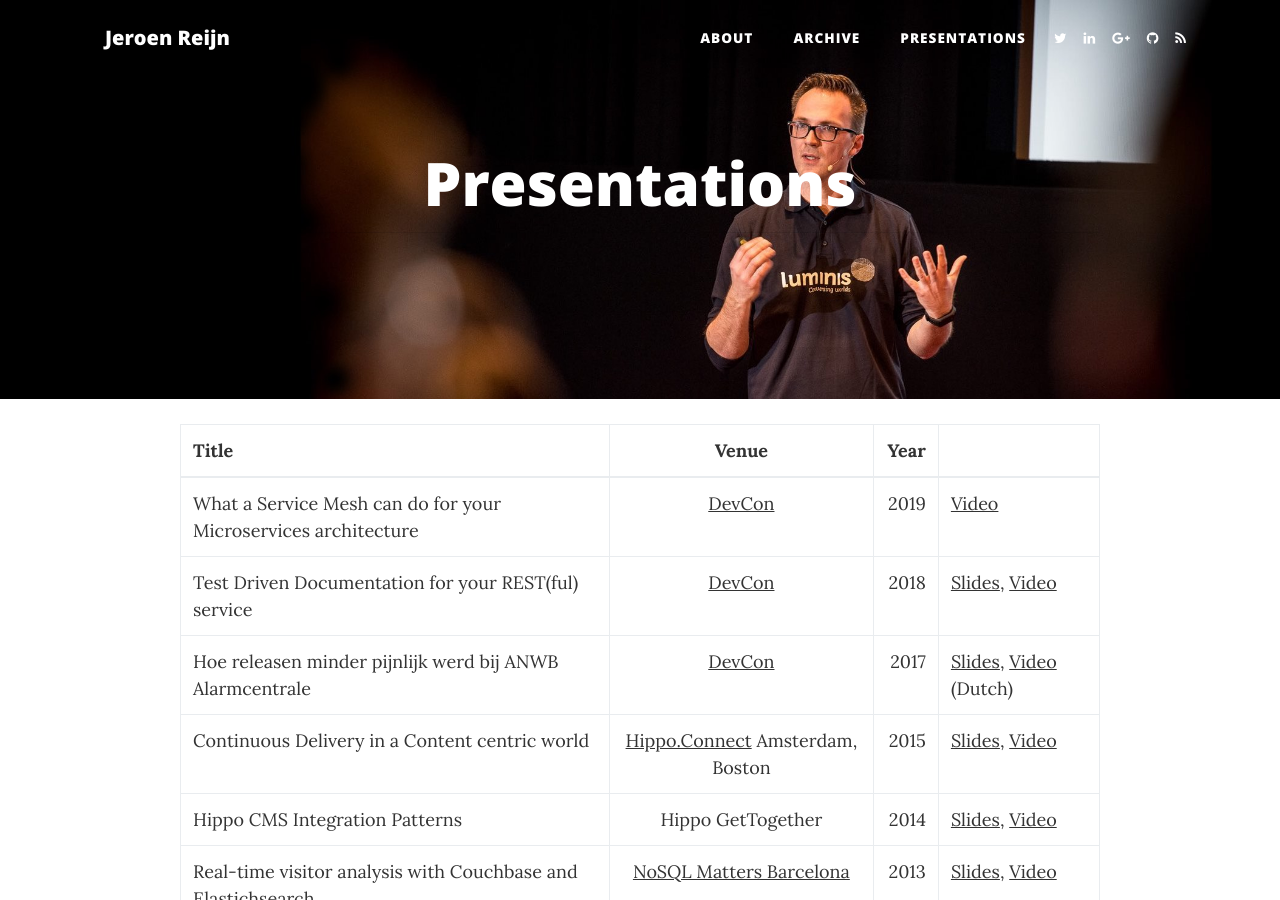
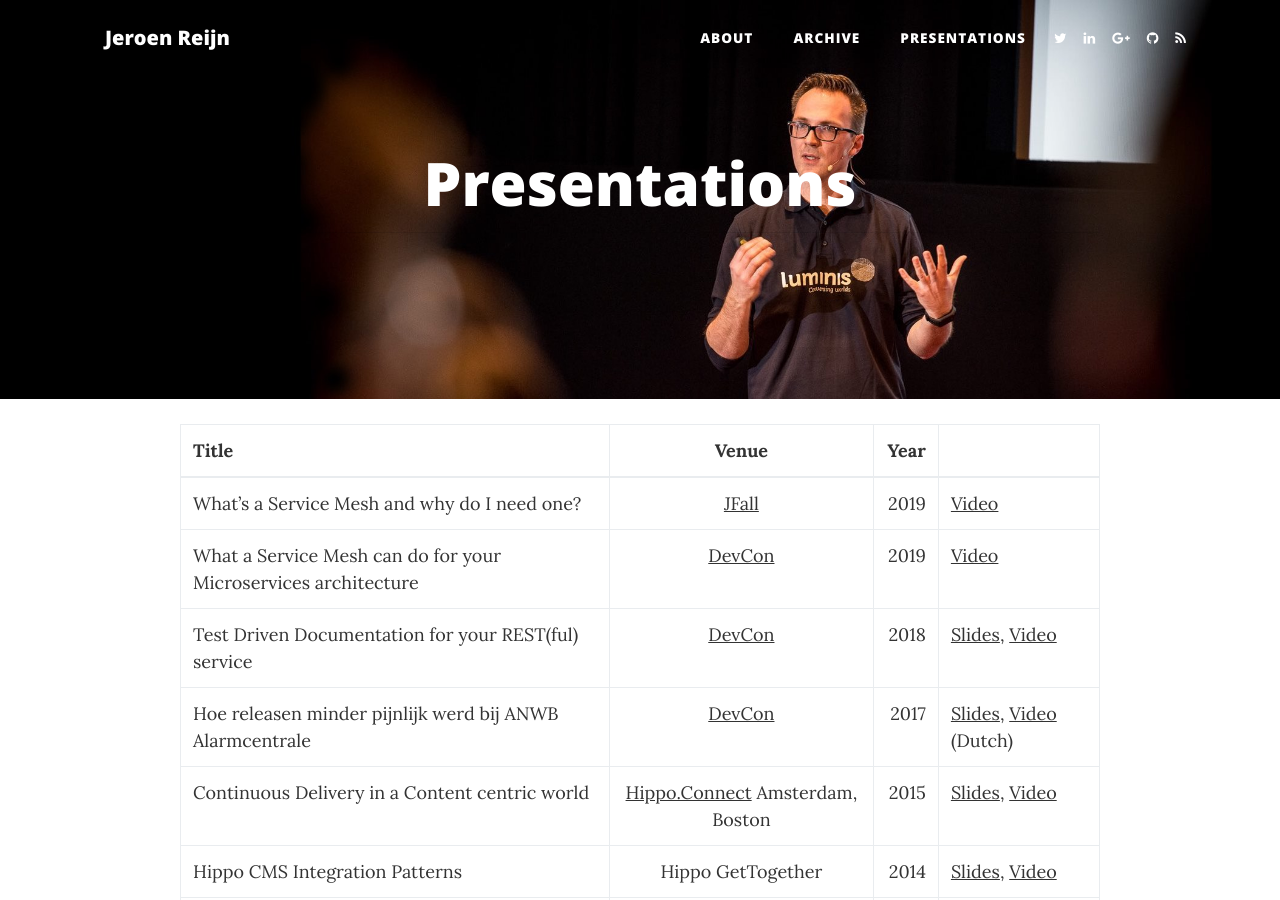
Before and after one commit to jreijn/jreijn.github.com, a Jekyll site: the page built from presentations.md, in a window 1280 px wide and 900 px high. Built offline with Jekyll 4.4.1, drawn with Linux system fonts in a browser that asks for light colours.

Commit message:
Update with JFall 2020

```diff
--- a/presentations.md
+++ b/presentations.md
@@ -8,6 +8,7 @@ header-img: /img/presentations2-bg.jpg
 {:.table .table-bordered}
 | Title        | Venue           | Year  |  |
 | ------------- |:-------------:| -----:| |
+| What’s a Service Mesh and why do I need one? | [JFall](https://jfall.nl) | 2019 | <a href="https://youtu.be/NiQ57yOmzOE">Video</a>
 | What a Service Mesh can do for your Microservices architecture | [DevCon](https://devcon.luminis.eu) | 2019 | <a href="https://www.youtube.com/watch?v=-d34WQoIeVA">Video</a>
 | Test Driven Documentation for your REST(ful) service | [DevCon](https://devcon.luminis.eu) | 2018 | <a href="https://www.slideshare.net/jreijn/testdriven-development-for-your-restful-service" title="Test Driven Development for your REST(ful) service">Slides</a>, <a href="https://www.youtube.com/watch?v=3NT_Wql8wMg">Video</a>
 | Hoe releasen minder pijnlijk werd bij ANWB Alarmcentrale      | [DevCon](https://devcon.luminis.eu) | 2017 | <a href="//www.slideshare.net/jreijn/hoe-releasen-minder-pijnlijk-werd-bij-de-anwb-alarmcentrale-79301666" title="Hoe releasen minder pijnlijk werd bij ANWB Alarmcentrale" target="_blank">Slides</a>, <a href="https://www.youtube.com/watch?v=jxyO4l9fsWQ">Video</a> (Dutch) |
```
